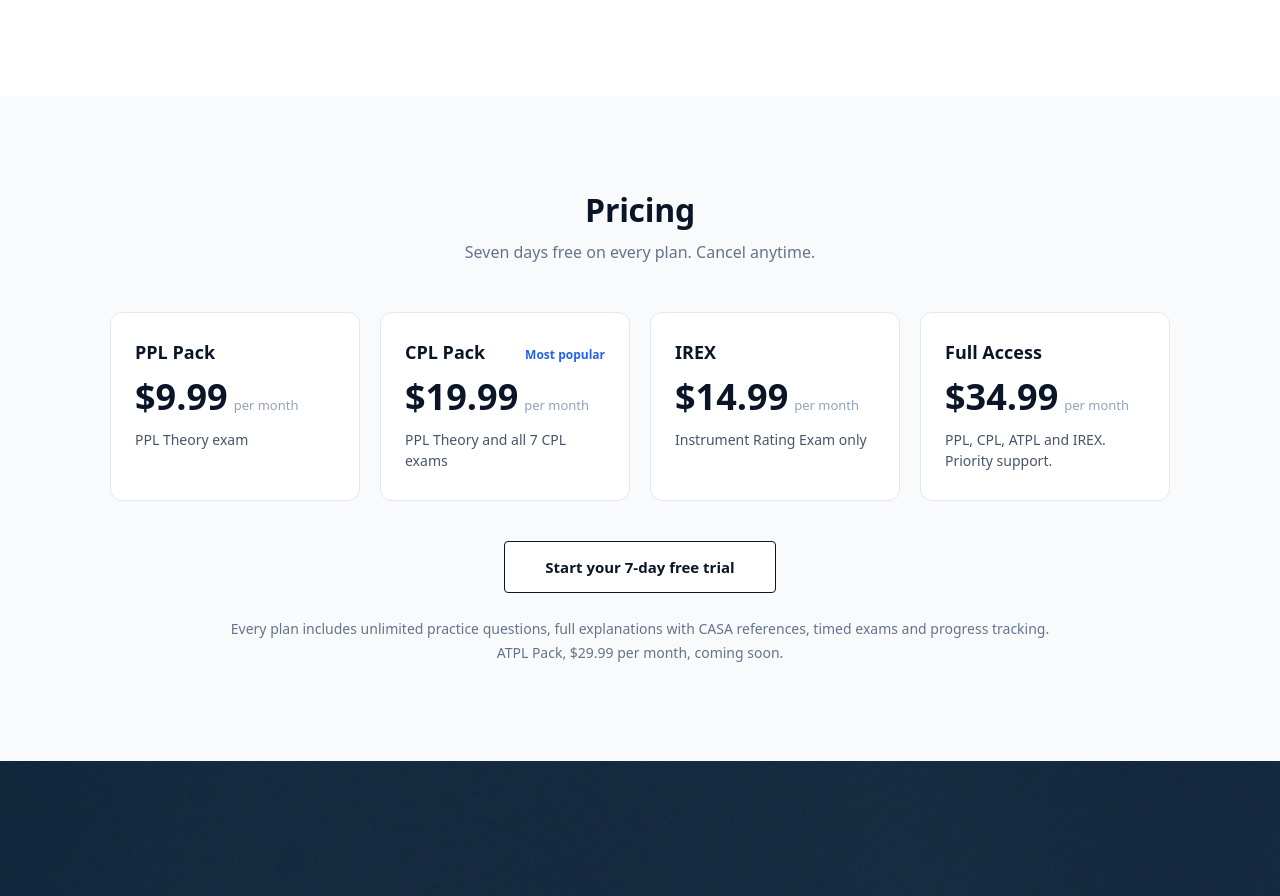
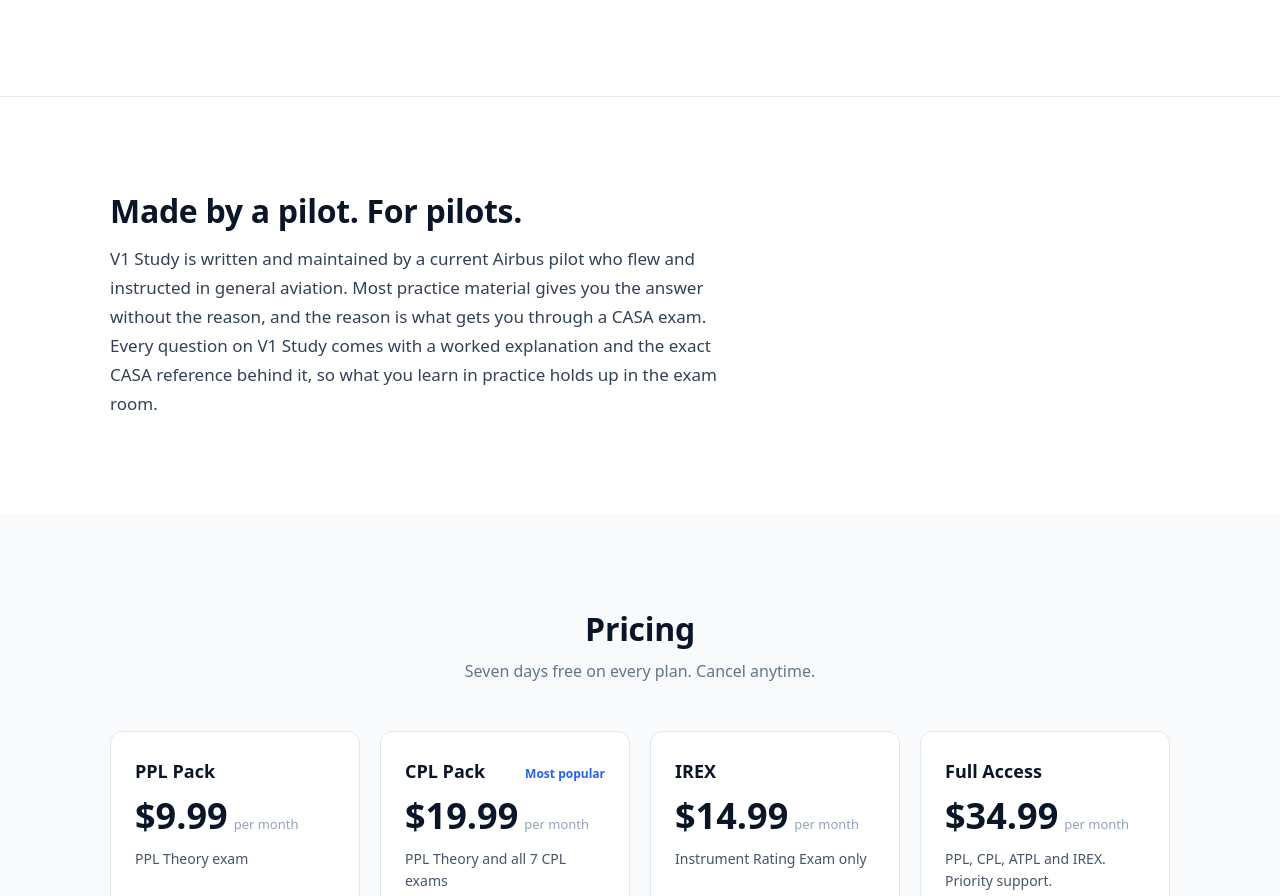
Before and after one commit to daniellongford/V1Study, a Next.js app: page / in a window 1280 px wide. Shown: the part 1285-2181 px from the top of the page. Built offline with nearby package versions, Linux system fonts and the light colour scheme.

Commit message:
Update page.tsx

```diff
--- a/app/page.tsx
+++ b/app/page.tsx
@@ -113,6 +113,18 @@ export default function Home() {
           </div>
         </section>
 
+        {/* ABOUT */}
+        <section style={{ padding: isMobile ? '3.5rem 1.25rem' : '6rem 2.5rem', background: '#ffffff', borderTop: '1px solid #e2e8f0' }}>
+          <div style={{ maxWidth: '1060px', margin: '0 auto' }}>
+            <div style={{ maxWidth: '640px' }}>
+              <h2 style={{ fontSize: isMobile ? '26px' : '32px', fontWeight: '700', color: '#0a1628', letterSpacing: '-0.3px', margin: '0 0 1rem', lineHeight: 1.15 }}>Made by a pilot. For pilots.</h2>
+              <p style={{ fontSize: '17px', lineHeight: 1.7, color: '#334155', margin: 0 }}>
+                V1 Study is written and maintained by a current Airbus pilot who flew and instructed in general aviation. Most practice material gives you the answer without the reason, and the reason is what gets you through a CASA exam. Every question on V1 Study comes with a worked explanation and the exact CASA reference behind it, so what you learn in practice holds up in the exam room.
+              </p>
+            </div>
+          </div>
+        </section>
+
         {/* PRICING */}
         <section id="pricing" style={{ padding: isMobile ? '3.5rem 1.25rem' : '6rem 2.5rem', background: '#f8fafc' }}>
           <div style={{ maxWidth: '1060px', margin: '0 auto' }}>
```
